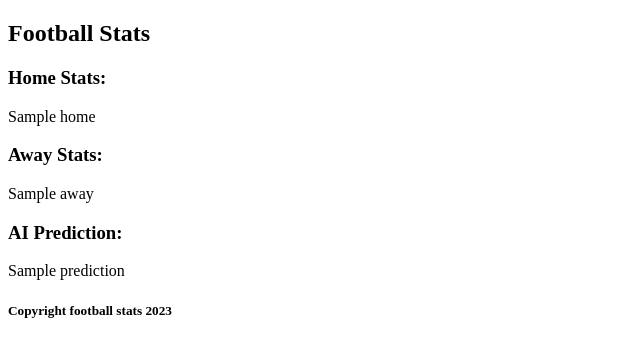
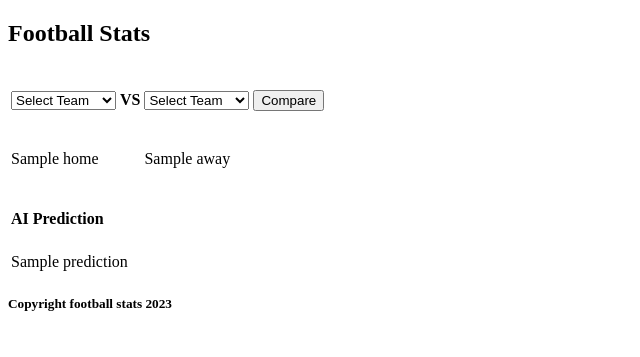
Before and after one commit to a-t-h-i/Football-Stats, a Django app: template stats/templates/stats/home.html in a window 1280 px wide. Shown: the top 357 px of the page, without its empty margins (0-640 px from the left). Run offline with Django 4.2, Linux system fonts and the light colour scheme; the template is opened without the code that fills it: most values are stand-ins (such as "Sample title", 1, 10 or a date in 2020); parts of the project's set-up code (start-up, migrations or seed data) failed here and were passed over.

Commit message:
Added readme file and updated template

```diff
--- a/app.py
+++ b/app.py
@@ -13,6 +13,7 @@ def getNames():
 
     for team in teamStats:
         names.append(team["Name"])
+    names.sort()
     return names
 
 
--- a/stats/templates/stats/home.html
+++ b/stats/templates/stats/home.html
@@ -1,12 +1,56 @@
 {% extends 'index.html' %}
 
 {% block content %}
-<div id="body">
-<h3>Home Stats:</h3>
-  <p>{{home}}</p>
-  <h3>Away Stats:</h3>
-  <p>{{away}}</p>
-  <h3>AI Prediction:</h3>
-  <p>{{prediction}}</p>
-</div>
+
+  <form method="post">
+    {% csrf_token %} <!-- add this for security -->
+    <table>
+      <tr>
+
+        <td>
+          <select name="home_team">
+            <option value="" disabled selected>Select Team</option>
+            {% for name in names %}
+              <option value="{{ name }}">{{ name }}</option>
+            {% endfor %}
+          </select>
+        </td>
+
+        <td><h4>VS</h4></td>
+
+        <td>
+          <select name="away_team">
+            <option value="" disabled selected>Select Team</option>
+            {% for name in names %}
+              <option value="{{ name }}">{{ name }}</option>
+            {% endfor %}
+          </select>
+        </td>
+
+        <td><button type="submit">Compare</button></td>
+
+      </tr>
+
+      {% if home and away %}
+      <tr>
+        <td><p>{{home}}</p></td>
+        <td></td>
+        <td><p>{{away}}</p></td>
+        <td></td>
+      </tr>
+      {% endif %}
+
+      {% if prediction %}
+      <tr>
+        <td colspan="4"><h4>AI Prediction</h4></td>
+      </tr>
+
+      <tr>
+        <td colspan="4">{{prediction}}</td>
+      </tr>
+      {% endif %}
+
+    </table>
+  </form>
+
 {% endblock content %}
--- a/stats/views.py
+++ b/stats/views.py
@@ -27,7 +27,7 @@ def index_view(request):
     context['names'] = names
     context['home'] = teamStats("Barcelona")
     context['away'] = teamStats("Liverpool")
-    context['prediction'] = app.getPrediction([teamStats("Barcelona"),teamStats("Liverpool")])
+    #context['prediction'] = app.getPrediction([teamStats("Barcelona"),teamStats("Liverpool")])
 
     #Render takes in 3 parameters: request, html file and the context in {} which helps pass values from things like variables
     return render(request, "stats/home.html", context)
```
Also changed, not shown: README.md (added).
